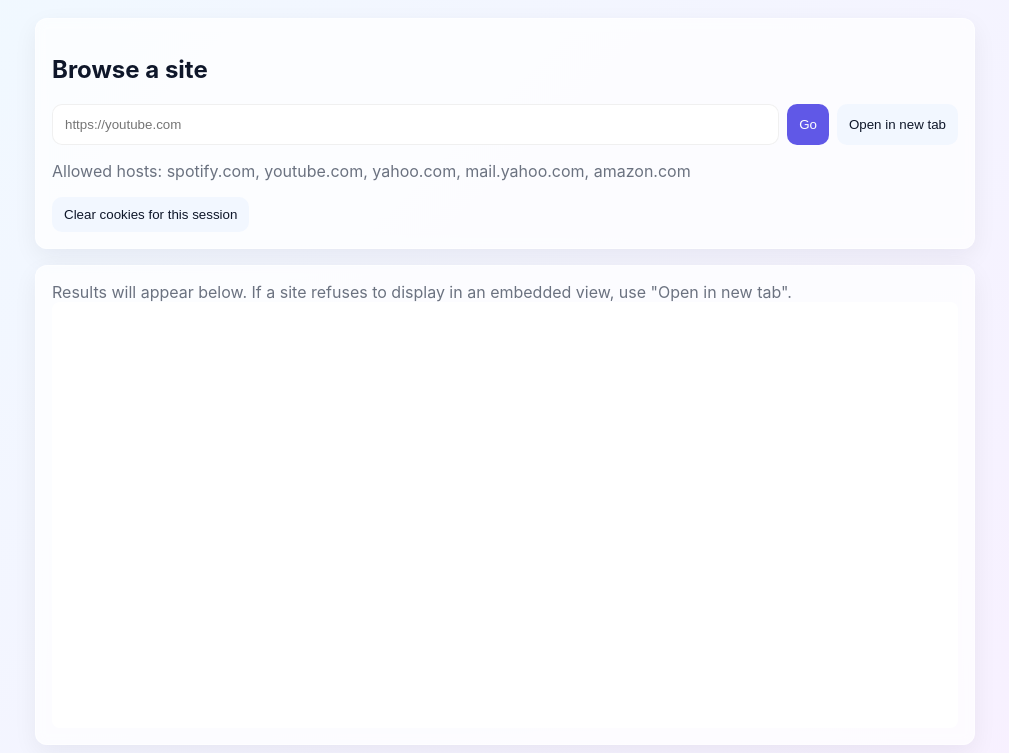
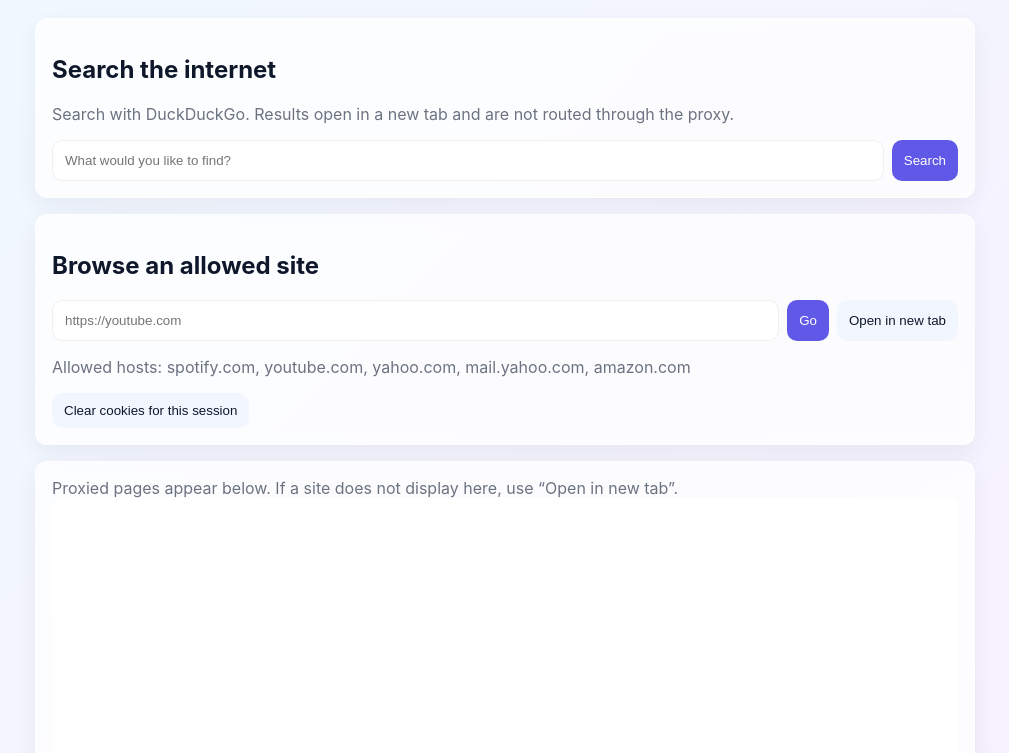
Before and after one commit to BaDGrEycOder/replit-web-proxy, a website: page public/app.html in a window 1280 px wide. Shown: the part 47-800 px from the top of the page, without its empty margins (135-1144 px from the left). Drawn offline with Linux system fonts and the light colour scheme; files that its build step writes are made by us from their sources; files whose address does not match are found by name.

Commit message:
Add DuckDuckGo internet search form to the website

```diff
--- a/public/app.html
+++ b/public/app.html
@@ -19,7 +19,16 @@
 
   <main class="container page">
     <section class="panel">
-      <h2>Browse a site</h2>
+      <h2>Search the internet</h2>
+      <p class="muted">Search with DuckDuckGo. Results open in a new tab and are not routed through the proxy.</p>
+      <form class="row" action="https://duckduckgo.com/" method="GET" target="_blank" rel="noopener noreferrer">
+        <input name="q" type="search" placeholder="What would you like to find?" aria-label="Search the internet" required>
+        <button type="submit" class="primary">Search</button>
+      </form>
+    </section>
+
+    <section class="panel">
+      <h2>Browse an allowed site</h2>
       <form id="proxyForm" class="row" onsubmit="return goProxy()">
         <input id="urlInput" placeholder="https://youtube.com" autocomplete="off">
         <button type="submit" class="primary">Go</button>
@@ -32,7 +41,7 @@
     </section>
 
     <section class="panel preview">
-      <div id="notice" class="muted">Results will appear below. If a site refuses to display in an embedded view, use "Open in new tab".</div>
+      <div id="notice" class="muted">Proxied pages appear below. If a site does not display here, use “Open in new tab”.</div>
       <iframe id="viewer" sandbox="allow-forms allow-scripts allow-same-origin" srcdoc="" title="Proxy viewer"></iframe>
     </section>
 
@@ -42,7 +51,7 @@
   <script>
     document.getElementById('clearCookies').addEventListener('click', async ()=>{
       const r = await fetch('/api/clear-cookies', {method:'POST'});
-      if (r.ok) alert('Cookies cleared for this session'); else alert('Error');
+      if (r.ok) alert('Cookies cleared for this session'); else alert('Error clearing cookies');
     });
   </script>
 </body>
```
